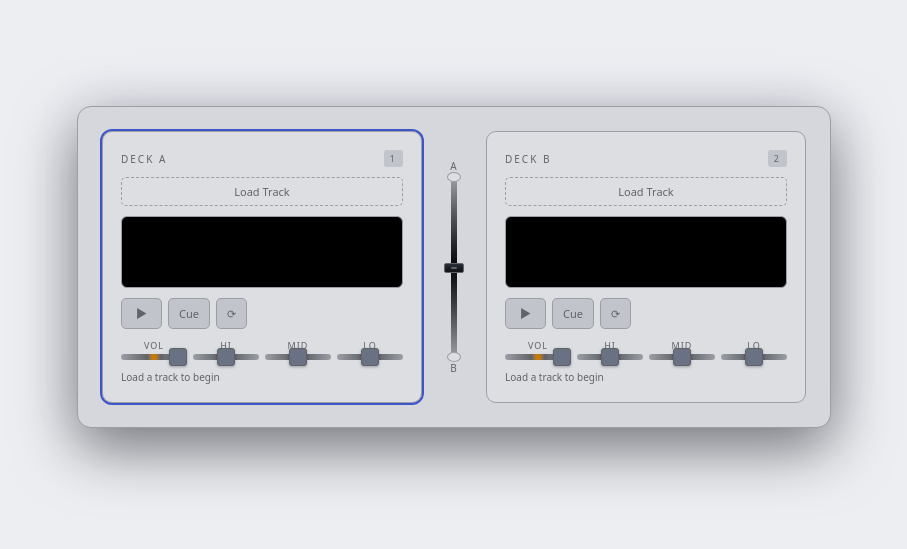
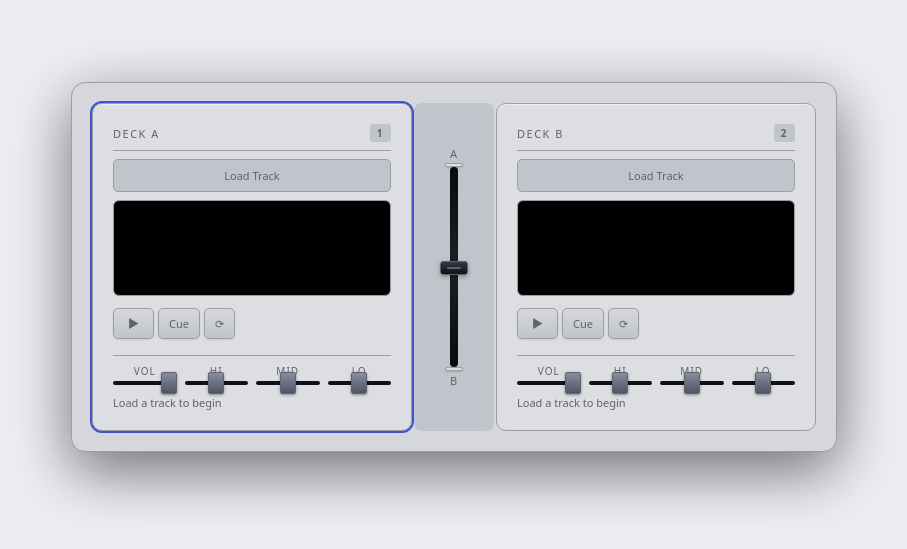
Before and after one commit to GeoDoo/dj-mixer, a website: page index.html in a window 1280 px wide. Shown: the part 133-682 px from the top of the page, without its empty margins (186-1093 px from the left). Drawn offline with Linux system fonts and the light colour scheme.

Commit message:
impeccable critique: button depth, fader caps, section dividers, 96px waveform, solid borders

```diff
--- a/index.html
+++ b/index.html
@@ -29,6 +29,7 @@
   <div class="crossfader-section">
     <label>A</label>
     <div class="fader-track" id="fader-track">
+      <div class="fader-detent"></div>
       <div class="fader-knob" id="fader-knob"></div>
     </div>
     <label>B</label>
--- a/styles.css
+++ b/styles.css
@@ -10,6 +10,8 @@
   --muted: oklch(0.50 0.01 270);
   --border: oklch(0.70 0.01 270);
   --focus: oklch(0.50 0.18 270);
+  --fader-track: oklch(0.18 0.01 270);
+  --fader-track-light: oklch(0.25 0.015 270);
 }
 *,*::before,*::after{box-sizing:border-box;margin:0;padding:0}
 html{font-size:14px}
@@ -24,88 +26,110 @@ body{
   display:flex;align-items:stretch;gap:0;
   background:var(--surface);
   border-radius:14px;
-  padding:24px;
+  padding:20px;
   border:1px solid var(--border);
   box-shadow:0 0 60px oklch(0.45 0.18 270 / 0.06),0 20px 60px rgba(0,0,0,0.5);
 }
 .deck{
   background:var(--deck-bg);
   border-radius:10px;
-  padding:18px;
+  padding:20px;
   width:320px;
-  display:flex;flex-direction:column;gap:10px;
+  display:flex;flex-direction:column;gap:8px;
   border:1px solid var(--border);
   position:relative;
+  box-shadow:inset 0 1px 0 oklch(1 0 0 / 0.5);
 }
 .deck:focus-within{outline:2px solid var(--focus);outline-offset:2px}
 .deck-header{
   display:flex;align-items:center;justify-content:space-between;
-  font-size:10px;text-transform:uppercase;letter-spacing:2px;color:var(--muted);
+  font-size:11px;text-transform:uppercase;letter-spacing:1.5px;color:var(--muted);
+  padding-bottom:8px;border-bottom:1px solid var(--border);
 }
 .deck-header .kbd{
-  background:var(--surface-2);padding:2px 6px;border-radius:3px;font-size:9px;color:var(--muted);
+  background:var(--surface-2);padding:2px 7px;border-radius:3px;font-size:10px;color:var(--muted);font-weight:600;
 }
-canvas{display:block;width:100%;height:72px;border-radius:6px;background:oklch(0.04 0 0);cursor:pointer;border:1px solid var(--border)}
-.controls{display:flex;gap:6px}
+canvas{display:block;width:100%;height:96px;border-radius:6px;background:oklch(0.04 0 0);cursor:pointer;border:1px solid var(--border)}
+.controls{display:flex;gap:4px;padding:4px 0}
 .ctrl-btn,.ctrl-btn-sm{
-  background:var(--surface-2);border:1px solid var(--border);
+  background:linear-gradient(180deg,var(--surface),var(--surface-2));
+  border:1px solid var(--border);
   color:var(--muted);padding:6px 14px;border-radius:5px;cursor:pointer;font:inherit;font-size:12px;
   transition:background 0.15s,color 0.15s,border-color 0.15s;
   display:inline-flex;align-items:center;justify-content:center;gap:4px;
   -webkit-tap-highlight-color:transparent;
+  box-shadow:0 1px 2px rgba(0,0,0,0.1);
 }
 .ctrl-btn:hover,.ctrl-btn-sm:hover{background:var(--surface);border-color:var(--accent);color:var(--ink)}
-.ctrl-btn.on{background:oklch(0.20 0.06 70 / 0.3);border-color:var(--accent);color:var(--accent)}
+.ctrl-btn:active,.ctrl-btn-sm:active{box-shadow:inset 0 1px 3px rgba(0,0,0,0.2);transform:translateY(1px)}
+.ctrl-btn.on{background:linear-gradient(180deg,oklch(0.25 0.08 70 / 0.4),oklch(0.20 0.06 70 / 0.3));border-color:var(--accent);color:var(--accent);box-shadow:inset 0 1px 2px rgba(0,0,0,0.2),0 0 8px var(--accent-glow)}
 .ctrl-btn-sm{padding:4px 10px;font-size:11px}
+.ctrl-btn-sm.active{background:oklch(0.20 0.06 70 / 0.25);border-color:var(--accent);color:var(--accent)}
+
+/* section divider */
+.controls::after{content:'';display:block;width:1px;background:var(--border);margin:0 2px;align-self:stretch;opacity:0}
+.deck > .eq-row{border-top:1px solid var(--border);padding-top:8px;margin-top:4px}
 
 /* eq row */
-.eq-row{display:flex;gap:6px;justify-content:center}
-.eq-group{display:flex;flex-direction:column;align-items:center;gap:2px;flex:1}
-.eq-group label{font-size:9px;text-transform:uppercase;letter-spacing:1px;color:var(--muted)}
-.eq-fader{-webkit-appearance:none;appearance:none;width:100%;height:6px;background:linear-gradient(90deg,var(--border),var(--muted) 40%,var(--accent) 48%,var(--accent) 52%,var(--muted) 60%,var(--border));border-radius:3px;outline:none;cursor:pointer}
-.eq-fader::-webkit-slider-thumb{-webkit-appearance:none;width:18px;height:18px;border-radius:3px;background:oklch(0.55 0.03 270);border:1px solid var(--muted);cursor:pointer;box-shadow:0 1px 3px rgba(0,0,0,.3)}
-.eq-fader::-webkit-slider-thumb:hover{background:oklch(0.65 0.03 270);border-color:var(--accent)}
-.eq-fader::-moz-range-thumb{width:18px;height:18px;border-radius:3px;background:oklch(0.55 0.03 270);border:1px solid var(--muted);cursor:pointer;box-shadow:0 1px 3px rgba(0,0,0,.3)}
-.eq-fader::-moz-range-track{height:6px;background:var(--border);border-radius:3px}
+.eq-row{display:flex;gap:8px;justify-content:center}
+.eq-group{display:flex;flex-direction:column;align-items:center;gap:3px;flex:1}
+.eq-group label{font-size:10px;text-transform:uppercase;letter-spacing:1px;color:var(--muted);font-weight:500}
+.eq-fader{-webkit-appearance:none;appearance:none;width:100%;height:4px;background:var(--fader-track);border-radius:2px;outline:none;cursor:pointer}
+.eq-fader::-webkit-slider-thumb{-webkit-appearance:none;width:16px;height:22px;border-radius:2px;background:linear-gradient(180deg,oklch(0.65 0.03 270),oklch(0.45 0.03 270));border:1px solid var(--muted);cursor:pointer;box-shadow:0 1px 3px rgba(0,0,0,.4)}
+.eq-fader::-webkit-slider-thumb:hover{background:linear-gradient(180deg,oklch(0.75 0.03 270),oklch(0.55 0.03 270));border-color:var(--accent)}
+.eq-fader::-moz-range-thumb{width:16px;height:22px;border-radius:2px;background:linear-gradient(180deg,oklch(0.65 0.03 270),oklch(0.45 0.03 270));border:1px solid var(--muted);cursor:pointer;box-shadow:0 1px 3px rgba(0,0,0,.4)}
+.eq-fader::-moz-range-track{height:4px;background:var(--fader-track);border-radius:2px}
+/* fader position indicator line on thumb */
+.eq-fader::-webkit-slider-thumb::after{display:none}
+/* value tooltip on fader — not needed, thumb is enough */
 
 /* crossfader */
 .crossfader-section{
   display:flex;flex-direction:column;align-items:center;justify-content:center;
-  padding:0 12px;gap:4px;min-width:64px;
+  padding:0 4px;gap:6px;min-width:80px;
+  background:var(--surface-2);
+  border-radius:8px;
+  margin:0 2px;
 }
-.crossfader-section label{font-size:10px;text-transform:uppercase;letter-spacing:1px;color:var(--muted)}
+.crossfader-section label{font-size:11px;text-transform:uppercase;letter-spacing:1px;color:var(--muted);font-weight:500;transition:color 0.2s}
 .fader-track{
-  position:relative;width:6px;height:180px;
-  background:linear-gradient(180deg,var(--border),oklch(0.12 0.01 270),var(--border));
-  border-radius:3px;cursor:pointer;
+  position:relative;width:8px;height:200px;
+  background:linear-gradient(180deg,oklch(0.15 0.01 270),var(--fader-track-light),oklch(0.15 0.01 270));
+  border-radius:4px;cursor:pointer;
+  box-shadow:inset 0 1px 3px rgba(0,0,0,0.4);
 }
 .fader-track::before,.fader-track::after{
   content:'';position:absolute;left:50%;transform:translateX(-50%);
-  width:14px;height:10px;border-radius:50%;border:1px solid var(--border);background:var(--deck-bg);
+  width:18px;height:4px;border-radius:2px;border:1px solid var(--border);background:var(--deck-bg);
+  box-shadow:0 1px 2px rgba(0,0,0,0.15);
 }
-.fader-track::before{top:-5px}
-.fader-track::after{bottom:-5px}
+.fader-track::before{top:-4px}
+.fader-track::after{bottom:-4px}
+/* center detent — rendered via knob-center JS or separate element; pseudo can't be doubled */
 .fader-knob{
   position:absolute;left:50%;transform:translateX(-50%);
-  width:20px;height:10px;border-radius:2px;
-  background:linear-gradient(180deg,oklch(0.30 0.02 270),oklch(0.18 0.01 270));
+  width:28px;height:14px;border-radius:3px;
+  background:linear-gradient(180deg,oklch(0.35 0.02 270),oklch(0.18 0.01 270));
   border:1px solid var(--muted);cursor:grab;z-index:2;
   transition:border-color 0.15s,box-shadow 0.15s;
+  box-shadow:0 2px 4px rgba(0,0,0,0.3);
 }
 .fader-knob:hover{border-color:var(--accent);box-shadow:0 0 8px oklch(0.65 0.15 70 / 0.3)}
 .fader-knob::after{
   content:'';position:absolute;top:50%;left:50%;transform:translate(-50%,-50%);
-  width:6px;height:2px;border-radius:1px;background:var(--muted);
+  width:14px;height:2px;border-radius:1px;background:var(--muted);
 }
 
-.sub{font-size:10px;color:var(--muted);overflow:hidden;text-overflow:ellipsis;white-space:nowrap}
+.sub{font-size:11px;color:var(--muted);overflow:hidden;text-overflow:ellipsis;white-space:nowrap;padding-top:2px}
 .file-label{
-  display:block;background:var(--deck-bg);
-  border:1px dashed var(--border);border-radius:5px;
-  padding:6px 10px;text-align:center;cursor:pointer;
+  display:block;background:var(--surface-2);
+  border:1px solid var(--border);border-radius:5px;
+  padding:8px 10px;text-align:center;cursor:pointer;
   font-size:11px;color:var(--muted);
   overflow:hidden;text-overflow:ellipsis;white-space:nowrap;
-  transition:border-color 0.15s,color 0.15s;
+  transition:border-color 0.15s,color 0.15s,background 0.15s;
 }
-.file-label:hover{border-color:var(--accent);color:var(--ink)}
+.file-label:hover{border-color:var(--accent);color:var(--ink);background:var(--surface)}
 input[type=file]{display:none}
+/* center detent dot on crossfader track */
+.fader-detent{position:absolute;left:50%;top:50%;transform:translate(-50%,-50%);width:4px;height:4px;border-radius:50%;background:var(--muted);opacity:0.3;z-index:1;pointer-events:none}
```
Also changed, not shown: 1 other file.
